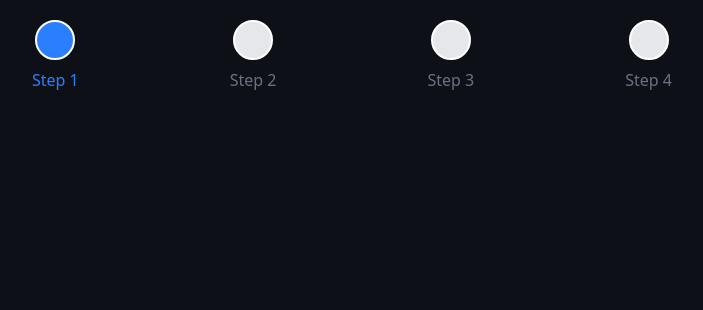
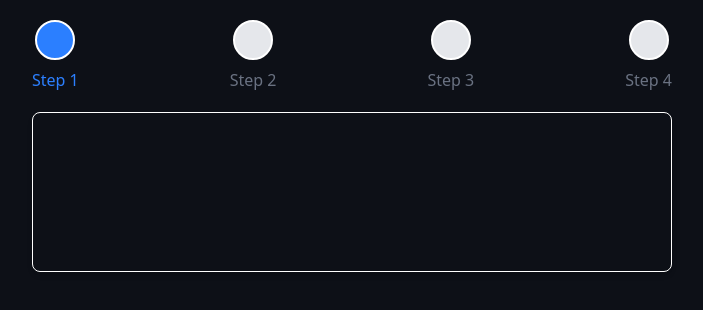
Before and after one commit to G1DY/FramerMotion, a React (Vite) app in the folder FramerMotionProjects/: page / in a window 1280 px wide. Shown: the top 310 px of the page, without its empty margins (288-991 px from the left). Built offline with nearby package versions, Linux system fonts and the light colour scheme.

Commit message:
ProgressSteps Project

```diff
--- a/FramerMotionProjects/src/ProgressSteps/ProgressSteps.tsx
+++ b/FramerMotionProjects/src/ProgressSteps/ProgressSteps.tsx
@@ -41,6 +41,14 @@ const ProgressSteps = () => {
           </div>
         ))}
       </div>
+      <motion.div
+        className="text-center p-5 w-[40rem] h-[10rem] border rounded-lg shadow-md"
+        key={currentStep}
+        initial={{ opacity: 0, y: -20 }}
+        animate={{ opacity: 1, y: 0 }}
+        exit={{ opacity: 0, y: -20 }}
+        transition={{ duration: 0.3 }}
+      ></motion.div>
     </div>
   );
 };
```
